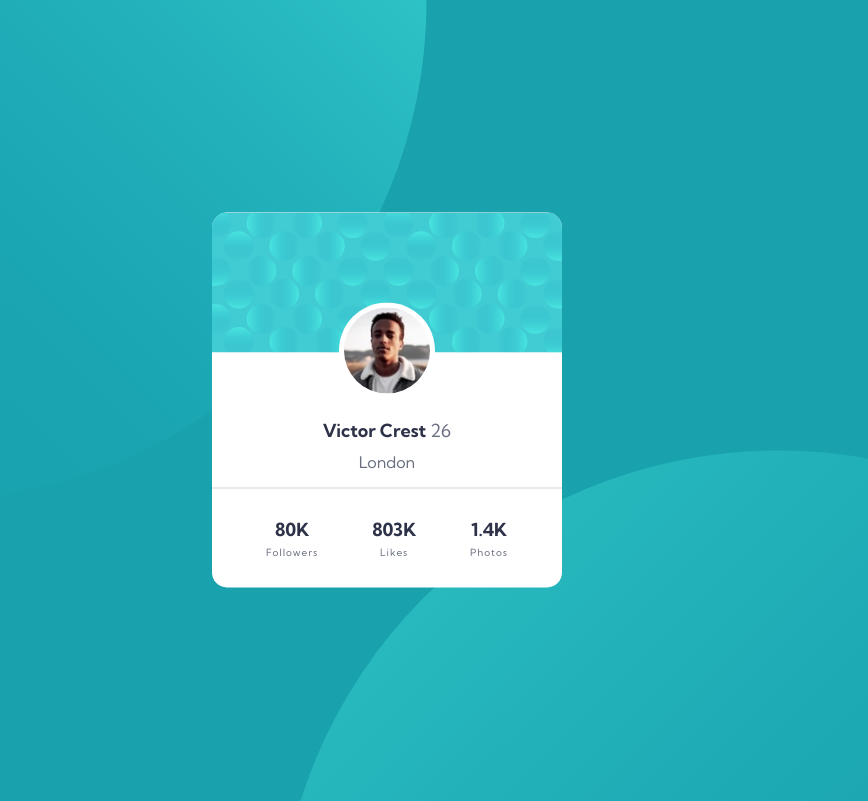
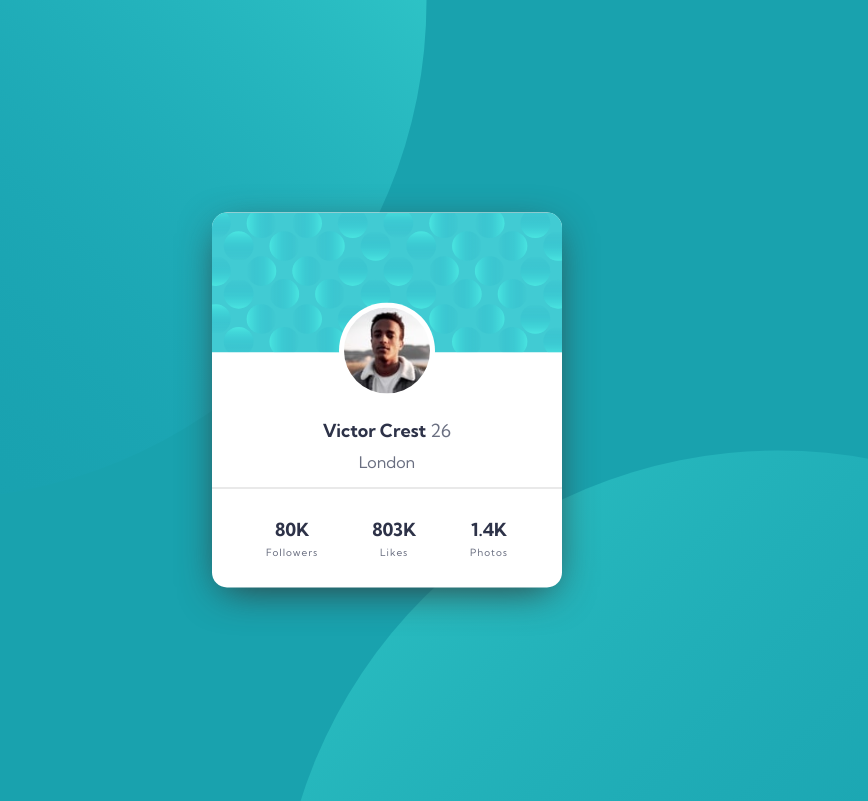
Before and after one commit to probi-im/profile-card-component, a plain HTML site: page src/index.html in a window 1280 px wide. Shown: the top 801 px of the page, without its empty margins (253-1121 px from the left). Drawn offline with Linux system fonts and the light colour scheme.

Commit message:
added box shadow to the card

```diff
--- a/src/style.css
+++ b/src/style.css
@@ -55,6 +55,7 @@ body {
   overflow: hidden;
   display: flex;
   flex-direction: column;
+  box-shadow: 0 10px 40px -10px #333;
 }
 
 .card .header {
```
